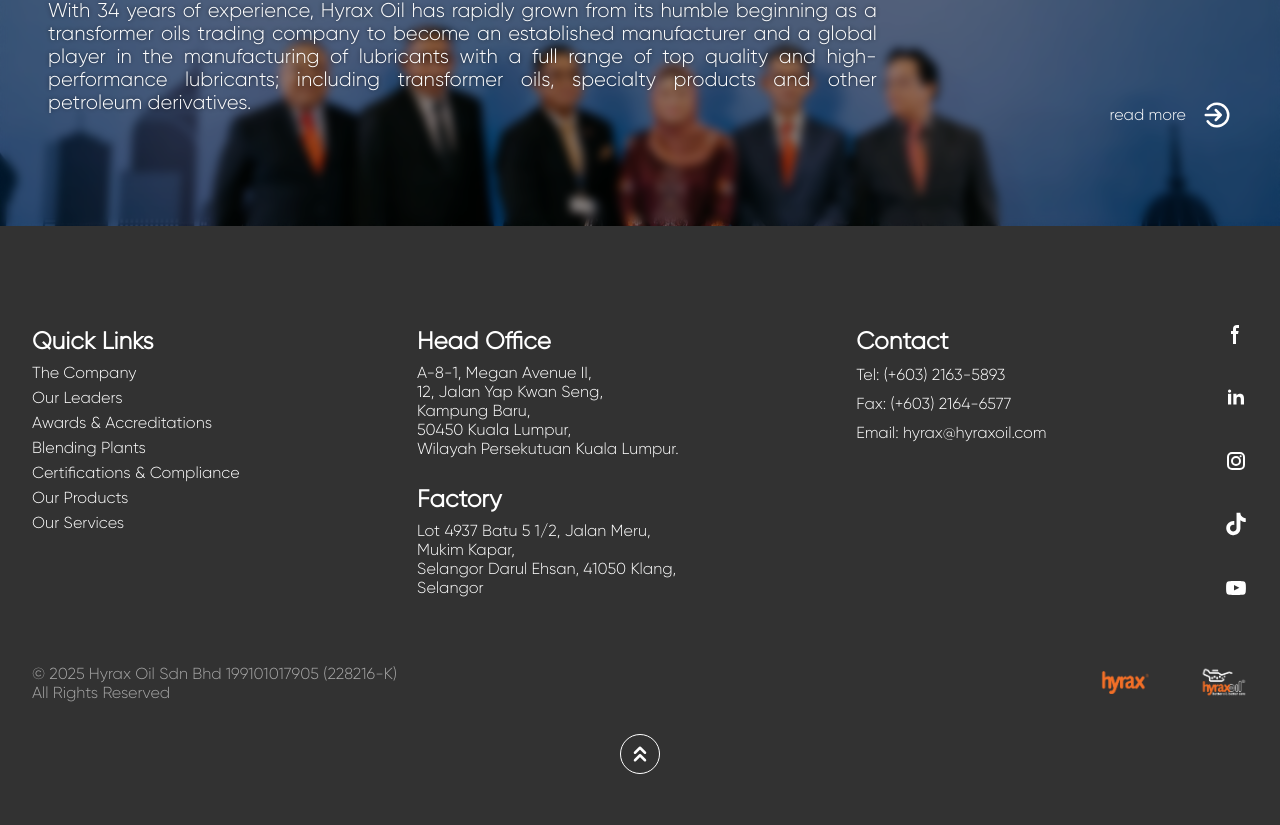
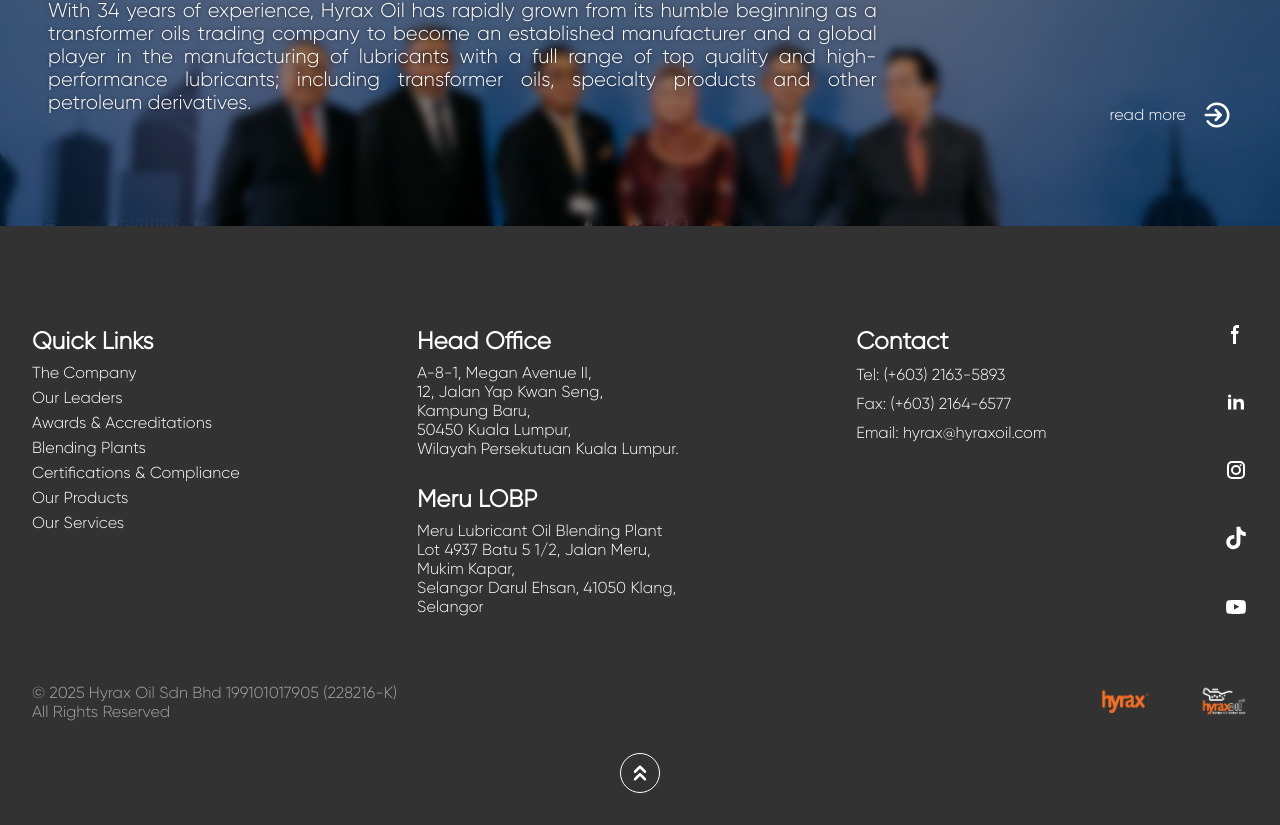
Before and after one commit to hazimdanishhh/hyrax-oil, a React (Vite) app: page / in a window 1280 px wide. Shown: the part 4405-5230 px from the top of the page. Built offline with nearby package versions, Linux system fonts and the light colour scheme.

Commit message:
Change Footer Factory to Meru LOBP

```diff
--- a/src/pages/Footer.jsx
+++ b/src/pages/Footer.jsx
@@ -58,12 +58,14 @@
               </Link>
               <br />
 
-              <h3>Factory</h3>
+              <h3>Meru LOBP</h3>
               <Link
                 to="https://www.google.com/maps?ll=3.123462,101.441422&z=11&t=m&hl=en&gl=MY&mapclient=embed&cid=5472883420717197171"
                 target="_blank"
                 rel="noopener noreferrer"
               >
+                Meru Lubricant Oil Blending Plant
+                <br />
                 Lot 4937 Batu 5 1/2, Jalan Meru,
                 <br />
                 Mukim Kapar,
```
